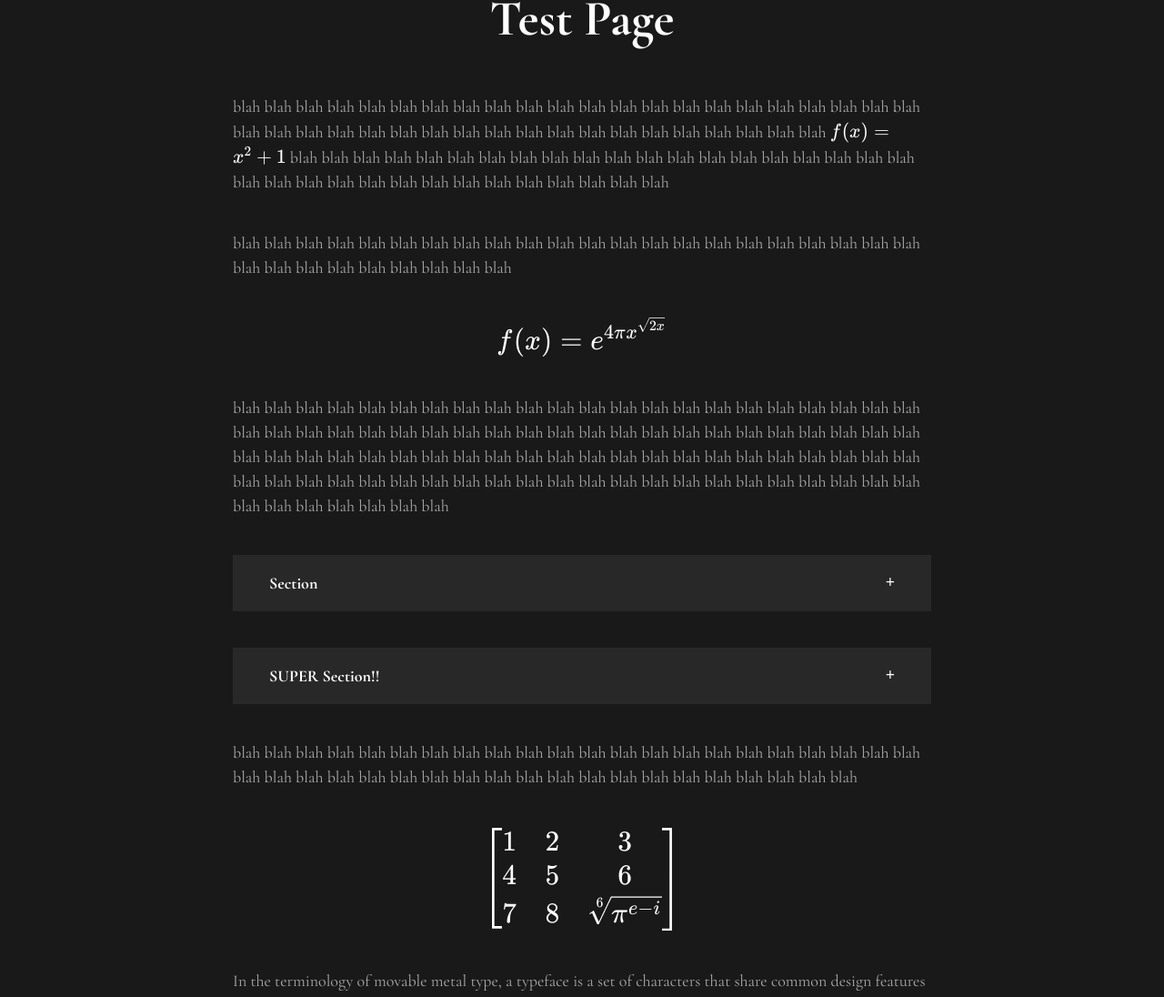
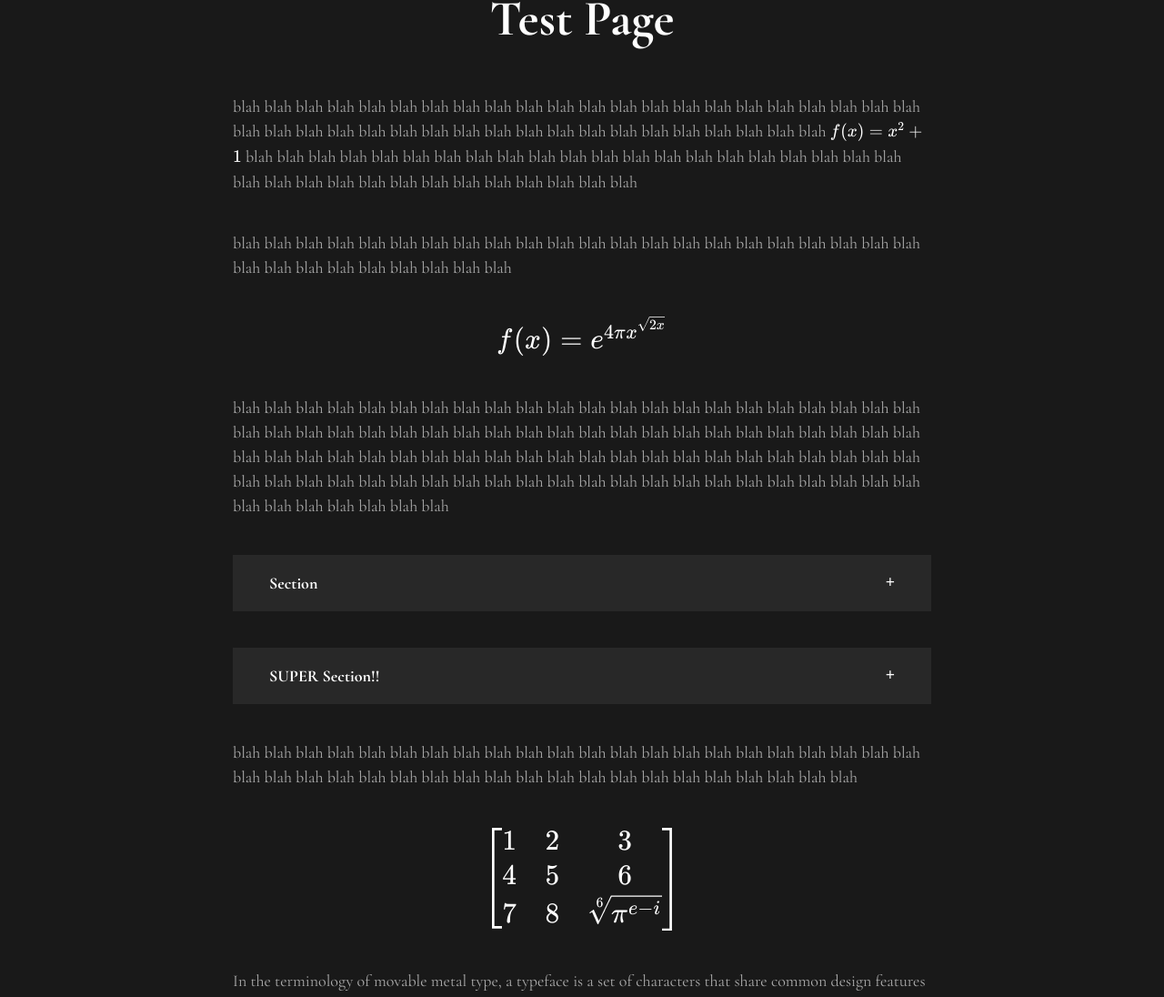
Before and after one commit to UnPolloLoco/math, a Jekyll site: the page built from test.html, in a window 1280 px wide. Shown: the part 193-1289 px from the top of the page at 91% size. Built offline with Jekyll 4.4.1, drawn with Linux system fonts in a browser that asks for light colours.

Commit message:
katex size change

```diff
--- a/assets/general/style.css
+++ b/assets/general/style.css
@@ -73,9 +73,8 @@ noscript {
 	display: block;
 }
 
-katex {
-	color: white;
-}
+katex { color: white; }
+p katex { font-size: 16px; }
 
 a {
 	color: var(--color-yellow);
```
